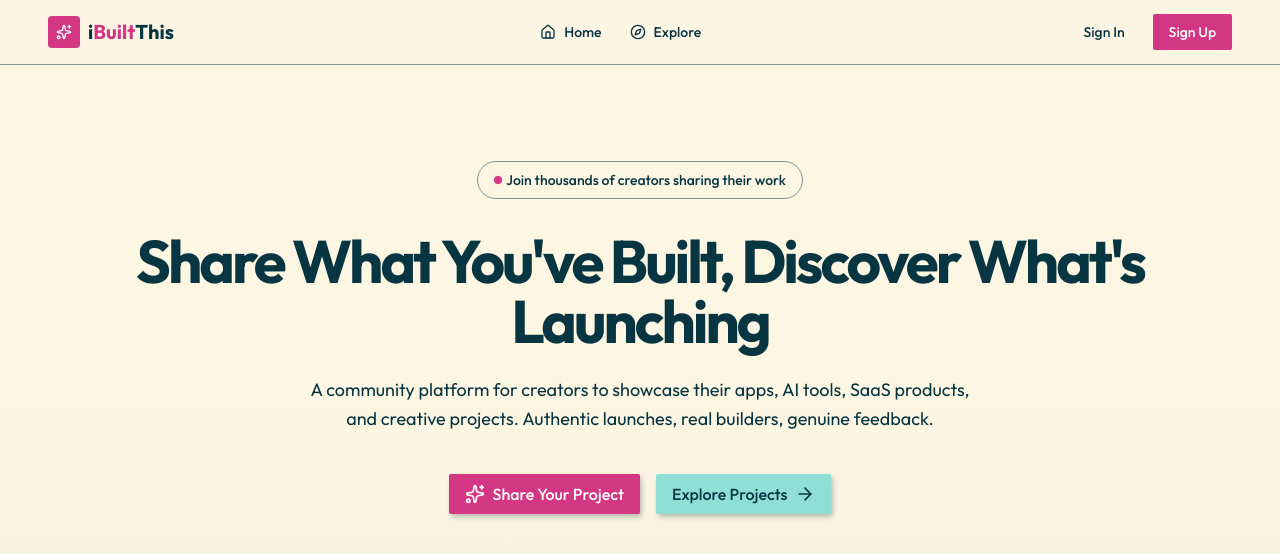
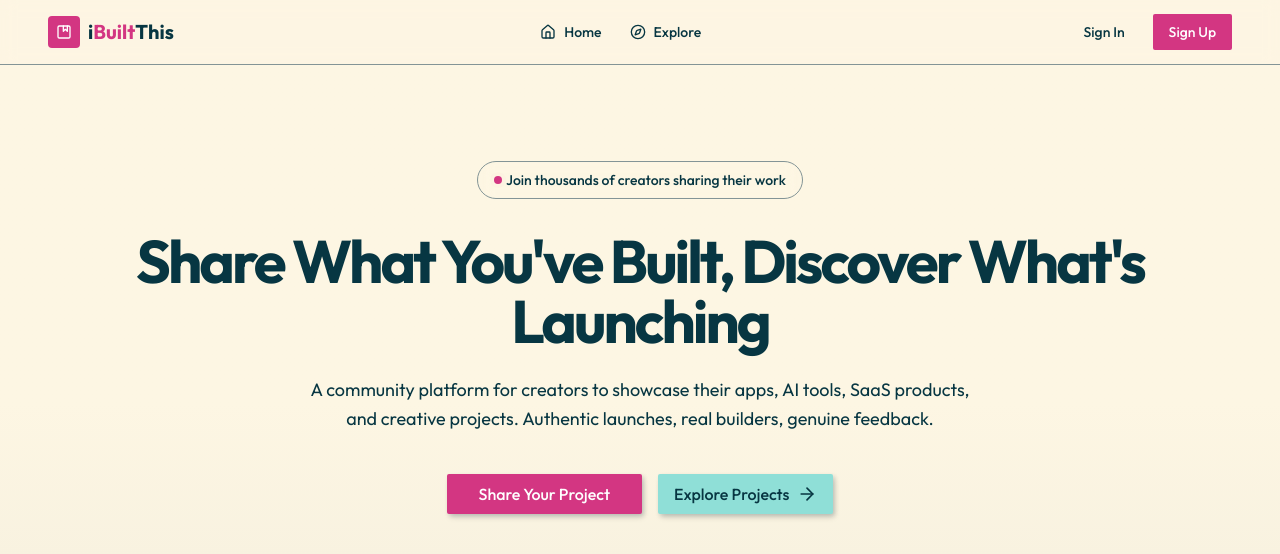
Before and after one commit to Lovepreet013/iBuiltThis, a Next.js app: page / in a window 1280 px wide. Shown: the top 554 px of the page. Built offline with nearby package versions, Linux system fonts and the light colour scheme; no server answers; the database is empty.

Commit message:
change icons

```diff
--- a/components/common/header.tsx
+++ b/components/common/header.tsx
@@ -1,4 +1,5 @@
 import {
+  Album,
   CompassIcon,
   HomeIcon,
   LoaderCircle,
@@ -15,7 +16,7 @@ const Logo = () => {
   return (
     <Link href="/" className="flex items-center gap-2 group">
       <div className="size-8 rounded-lg bg-primary flex items-center justify-center">
-        <SparklesIcon className="size-4 text-primary-foreground" />
+        <Album className="size-4 text-primary-foreground" />
       </div>
       <span className="text-xl font-bold">
         i<span className="text-primary">Built</span>This
--- a/components/landing-page/hero-section.tsx
+++ b/components/landing-page/hero-section.tsx
@@ -66,7 +66,7 @@ export default function HeroSection() {
             {/* asChild allows use to have the Button component render a Link component while still applying all the Button styles and behaviors. */}
             <Button asChild size="lg" className="text-base px-8 shadow-lg">
               <Link href="/submit">
-                <SparklesIcon className="size-5" />
+                {/* <SparklesIcon className="size-5" /> */}
                 Share Your Project
               </Link>
             </Button>
```
